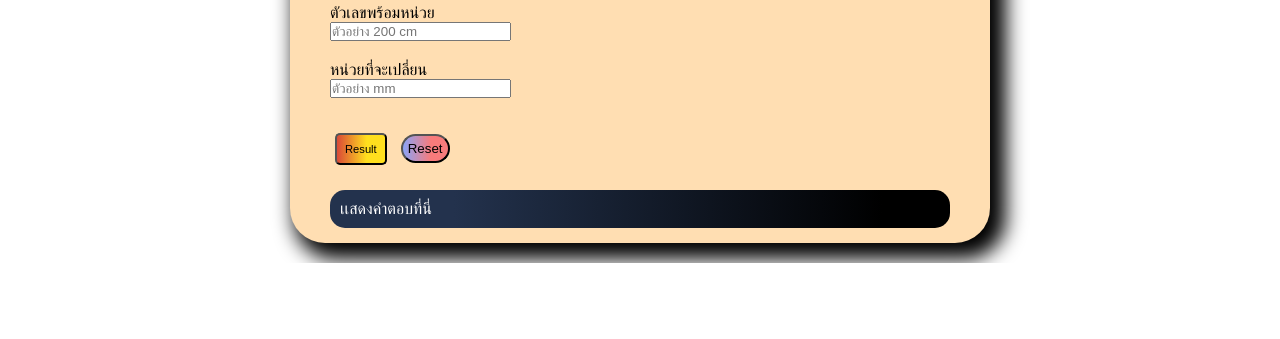
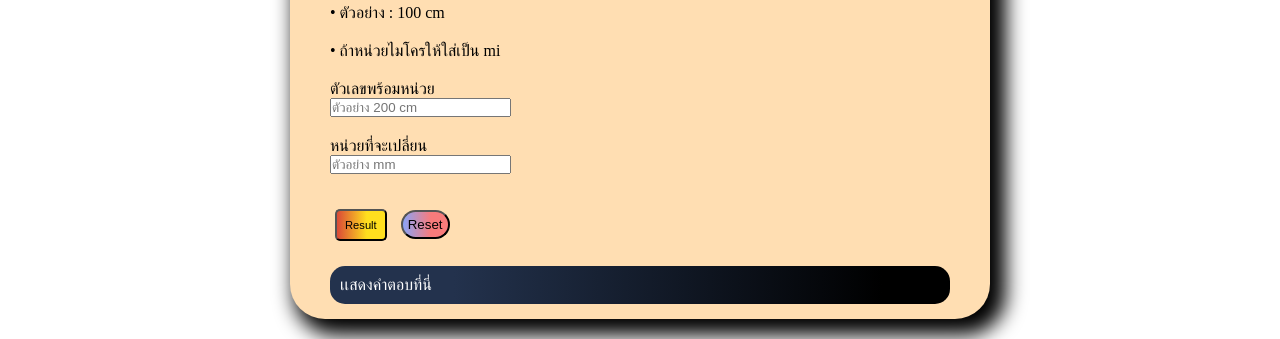
Before and after one commit to ChananonUah/Physical-, a plain HTML site: page index.html in a window 1280 px wide. Shown: the part 606-945 px from the top of the page. Before the commit the page ends 869 px from the top, so only its background shows below. Drawn offline with Linux system fonts and the light colour scheme.

Commit message:
Update index.html

```diff
--- a/index.html
+++ b/index.html
@@ -98,7 +98,8 @@
        <div class="boxbig">
             <div class="box box-2">
                 <h2 class="h-2">เเปลงหน่วย</h2>
-
+                <p>• ตัวอย่าง : 100 cm</p>
+                <p>• ถ้าหน่วยไมโครให้ใส่เป็น mi</p>
                 <p>
                     <p>ตัวเลขพร้อมหน่วย</p>
                     <input type="text" placeholder="ตัวอย่าง 200 cm" id="change1">
```
